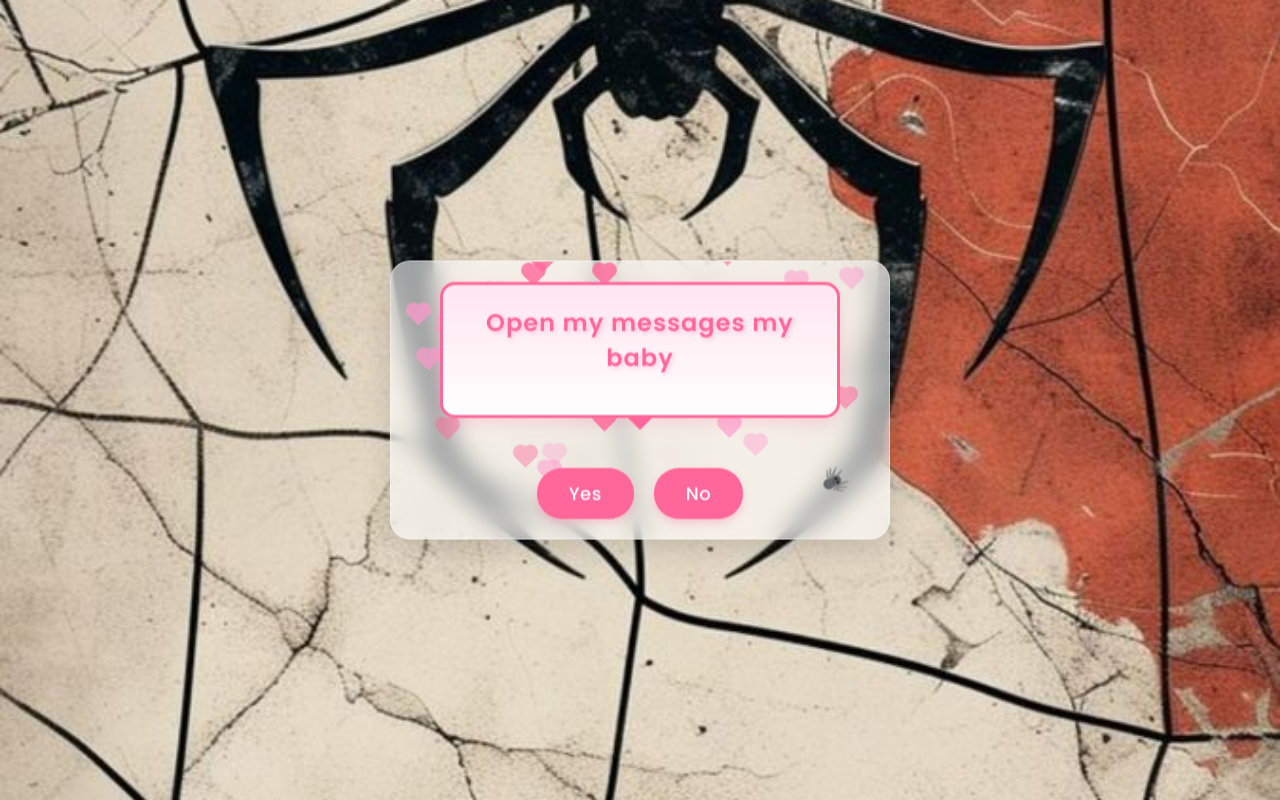
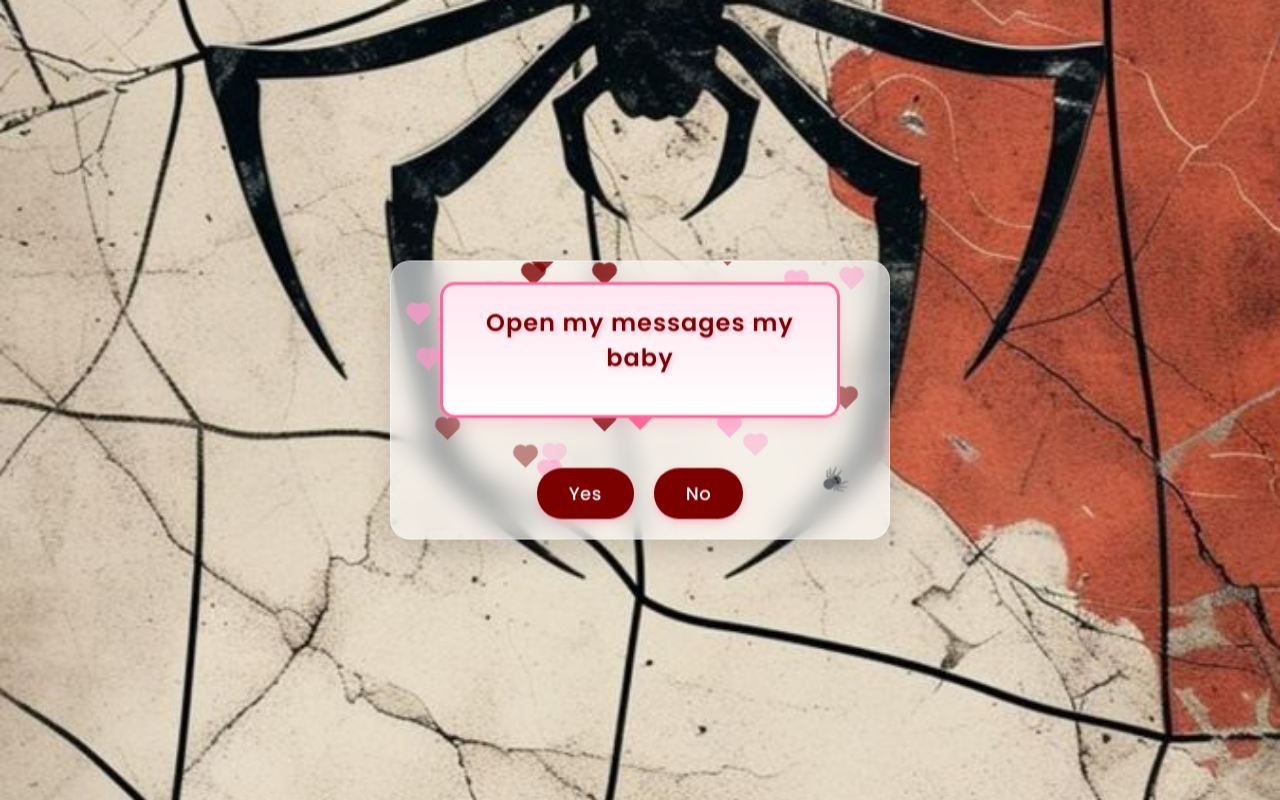
Before and after one commit to giftinn/spidermoon-birthday, a plain HTML site: page index.html in a window 1280 px wide. Both pictures are taken after a click on the button "Continue". Drawn offline with Linux system fonts and the light colour scheme.

Commit message:
Update index.html

```diff
--- a/index.html
+++ b/index.html
@@ -53,7 +53,7 @@ body {
 
     border-radius: 20px;
     box-shadow: 0 10px 30px rgba(0, 0, 0, 0.15);
-    border: 1px solid rgba(255, 255, 255, 0.4); /* soft border */
+    border: 1px solid rgba(255, 255, 255, 0.4);
 
     overflow-y: auto;
     box-sizing: border-box;
@@ -75,7 +75,7 @@ body {
     }
 
     h1, h2 {
-      color: #ff6699;
+      color: #7b0000;
       margin-bottom: 20px;
       text-shadow: 2px 2px 4px rgba(255, 102, 153, 0.3);
       font-weight: 600;
@@ -132,7 +132,7 @@ body {
 
     .btn {
       padding: 12px 32px;
-      background-color: #ff6699;
+      background-color: #7b0000;
       color: white;
       border: none;
       border-radius: 25px;
@@ -162,7 +162,7 @@ body {
       height: auto;
       border-radius: 15px;
       margin-bottom: 20px;
-      border: 3px solid #ff6699;
+      border: 3px solid #7b0000;
       box-shadow: 0 8px 20px rgba(255, 102, 153, 0.3);
       transition: transform 0.3s;
     }
@@ -194,7 +194,7 @@ body {
       position: absolute;
       width: 15px;
       height: 15px;
-      background-color: #ff6699;
+      background-color: #7b0000;
       transform: rotate(45deg);
       opacity: 0;
       animation: float 4s ease-in-out infinite;
@@ -206,7 +206,7 @@ body {
       position: absolute;
       width: 15px;
       height: 15px;
-      background-color: #ff6699;
+      background-color: #7b0000;
       border-radius: 50%;
     }
 
```
